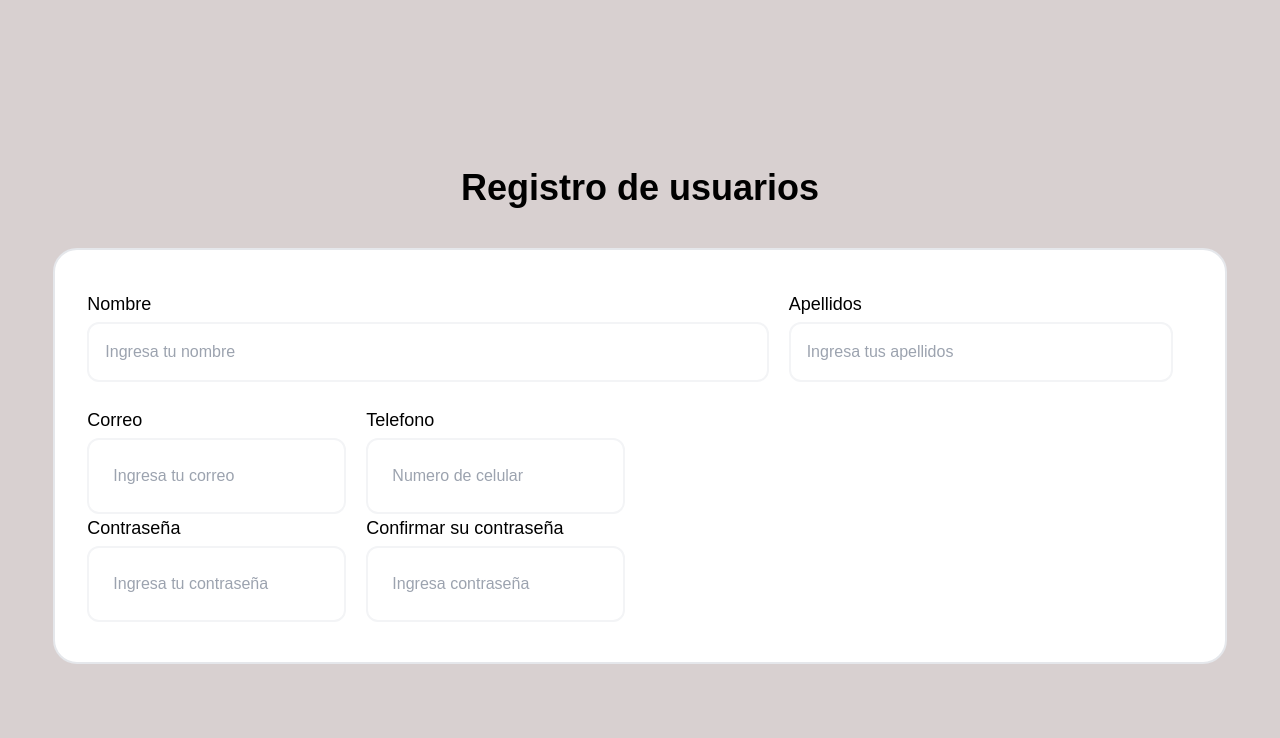
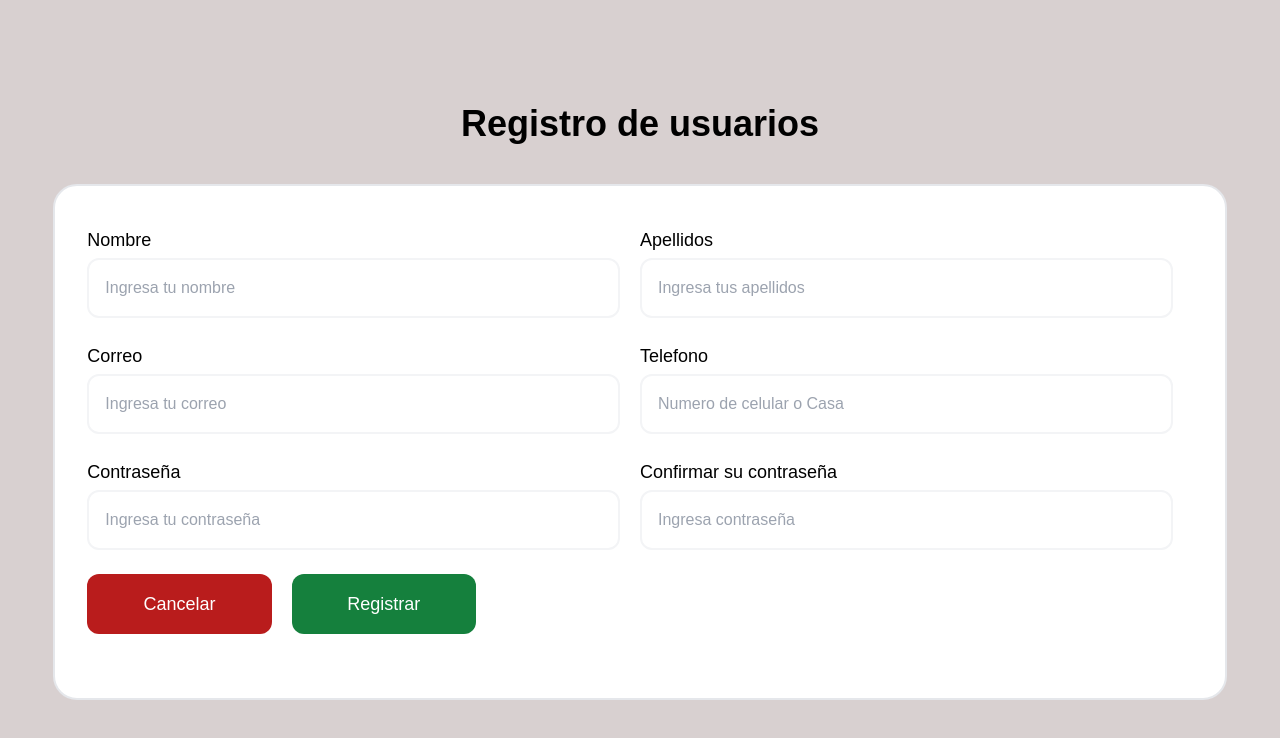
Before and after one commit to jesusjarr30/Modular-Web, a React (Create React App) app in the folder PaginaWeb/webps/: page /Registro in a window 1280 px wide. Shown: the top 738 px of the page. Built offline with nearby package versions, Linux system fonts and the light colour scheme.

Commit message:
Register with http request

```diff
--- a/PaginaWeb/webps/src/components/Registro.js
+++ b/PaginaWeb/webps/src/components/Registro.js
@@ -1,62 +1,137 @@
-import React from "react";
+import React, { useState } from "react";
+import axios from 'axios';
+import Swal from 'sweetalert2';
 
 function Registro(){
+
+  const [Name,setName] = useState('');
+  const [LastName,setLastName] = useState('');
+  const [Email,setEmail] = useState('');
+  const [Telephone,setTelephone] = useState('');
+  const [Password,setPassword] = useState('');
+  const[Password2,setPassword2] = useState('');
+
+  const mostrarAlerta=()=>{
+    Swal.fire({
+      title: 'Error',
+      icon: 'error',
+      text: 'Faltan Campos por llenar!',
+      footer: '<a href="">Olvido su contraseña?</a>',
+      timer:3000,
+      customClass: {
+        footer: 'swal-footer',
+      }
+    })
+  }
+  const handleSubmit = async () => {
+    try {
+      const newPsychologist = {
+        nombre: Name,
+        apellidos: LastName,
+        email: Email,
+        telephone: Telephone,
+        password: Password,
+        password2: Password2
+      };
+
+      const response = await axios.post('http://localhost:8080/addPsychologist', newPsychologist);
+
+      console.log('El psicólogo ha sido registrado con el ID:', response.data);
+      // Aquí puedes realizar cualquier acción adicional después de registrar al psicólogo.
+    } catch (error) {
+      console.error('Error al registrar al psicólogo:', error);
+      // Aquí puedes manejar el error o mostrar un mensaje al usuario en caso de fallo.
+      if (error.code === 'ECONNABORTED') {
+        alert('¡El servidor no responde! Por favor, intenta nuevamente más tarde.');
+      } else {
+        alert('Ocurrió un error al registrar al psicólogo. Por favor, intenta nuevamente.');
+      }
+    }
+  };
+
+
     return (
       <div className="flex flex-col items-center w-full h-screen justify-center">
-  <h1 className="text-4xl font-semibold mt-8">Registro de usuarios</h1>
+  <h1 className="text-4xl font-semibold mt-1">Registro de usuarios</h1>
 
   <div className="w-full md:w-11/12 bg-white px-8 py-10 rounded-3xl border-2 border-gray-200 mt-8 flex flex-col p-6"> {/* Cambiamos a 'flex-col' */}
-    <div className="flex flex-row mb-4"> {/* Agregamos 'mb-4' para separación */}
-      <div className="mr-5 flex flex-col w-full md:w-11/12">
+    <div className="flex flex-row mb-4">
+      <div className="mr-5 flex flex-col w-full md:w-10/12">
         <label className="text-lg font-medium">Nombre</label>
         <input
-          className='w-full  border-2 border-gray-100 rounded-xl p-3 mt-1 bg-transparent'
+          className='w-full border-2 border-gray-100 rounded-xl p-3 mt-1 bg-transparent'
           placeholder="Ingresa tu nombre"
+          value={Name}
+          onChange={(e) => setName(e.target.value)}
         />
       </div>
-      <div className="mr-5 flex flex-col">
+      <div className="mr-5 flex flex-col w-full md:w-10/12">
         <label className="text-lg font-medium">Apellidos</label>
         <input
-          className='w-full md:w-96 border-2 border-gray-100 rounded-xl p-3 mt-1 bg-transparent'
+          className='w-full border-2 border-gray-100 rounded-xl p-3 mt-1 bg-transparent'
           placeholder="Ingresa tus apellidos"
           type="text"
+          value={LastName}
+          onChange={(e) => setLastName(e.target.value)}
+
         />
       </div>
     </div>
-    <div className="flex flex-row"> {/* Agregamos otro div para el segundo par de campos */}
-      <div className="mr-5 flex flex-col">
+    <div className="flex flex-row mb-4"> {/* Agregamos otro div para el segundo par de campos */}
+      <div className="mr-5 flex flex-col w-full md:w-10/12">
         <label className="text-lg font-medium">Correo</label>
         <input
-          className='w-full border-2 border-gray-100 rounded-xl p-4 mt-1 bg-transparent'
+          className='w-full border-2 border-gray-100 rounded-xl p-3 mt-1 bg-transparent'
           placeholder="Ingresa tu correo"
+          value={Email}
+          onChange={(e) => setEmail(e.target.value)}
         />
       </div>
-      <div className="flex flex-col">
+      <div className="mr-5 flex flex-col w-full md:w-10/12">
         <label className="text-lg font-medium">Telefono</label>
         <input
-          className='w-full border-2 border-gray-100 rounded-xl p-4 mt-1 bg-transparent'
-          placeholder="Numero de celular"
-          type="password"
+          className='w-full border-2 border-gray-100 rounded-xl p-3 mt-1 bg-transparent'
+          placeholder="Numero de celular o Casa"
+          type="number"
+          value={Telephone}
+          onChange={(e) => setTelephone(e.target.value)}
         />
       </div>
     </div>
-    <div className="flex flex-row">
+    <div className="flex flex-row mb-4">
 
-    <div className="mr-5 flex flex-col">
+    <div className="mr-5 flex flex-col w-full md:w-10/12">
         <label className="text-lg font-medium">Contraseña</label>
         <input
-          className='w-full border-2 border-gray-100 rounded-xl p-4 mt-1 bg-transparent'
+          className='w-full border-2 border-gray-100 rounded-xl p-3 mt-1 bg-transparent'
           placeholder="Ingresa tu contraseña"
+          value={Password}
+          onChange={(e) => setPassword(e.target.value)}
         />
       </div>
-      <div className="mr-5 flex flex-col">
-        <label className="text-lg font-medium">Confirmar su contraseña</label>
+      <div className="mr-5 flex flex-col w-full md:w-10/12">
+        <label className="text-lg font-medium ">Confirmar su contraseña</label>
         <input
-          className='w-full border-2 border-gray-100 rounded-xl p-4 mt-1 bg-transparent'
+          className='w-full border-2 border-gray-100 rounded-xl p-3 mt-1 bg-transparent'
           placeholder="Ingresa contraseña"
+          value={Password2}
+          onChange={(e) => setPassword2(e.target.value)}
         />
       </div>
     </div>
+
+      {/*Button configurations*/ }
+
+      <div className="flex flex-row mb-4">
+        <div className="mr-5 flex flex-col w-full md:w-2/12 bg-red-700 rounded-xl p-3 text-white active:scale-[.85] active:duration-75 hover:scale-[1.10]">
+          <button className=" text-lg font-medium ">Cancelar</button>
+        </div>
+        <div className="mr-5 flex flex-col w-full md:w-2/12">
+          <button onClick={handleSubmit} className="text-lg font-medium bg-green-700 rounded-xl p-3 text-white active:scale-[.85] active:duration-75 hover:scale-[1.10] ease-in-out">Registrar</button>
+        </div>
+      </div>
+
+
   </div>
 </div>
 
```
